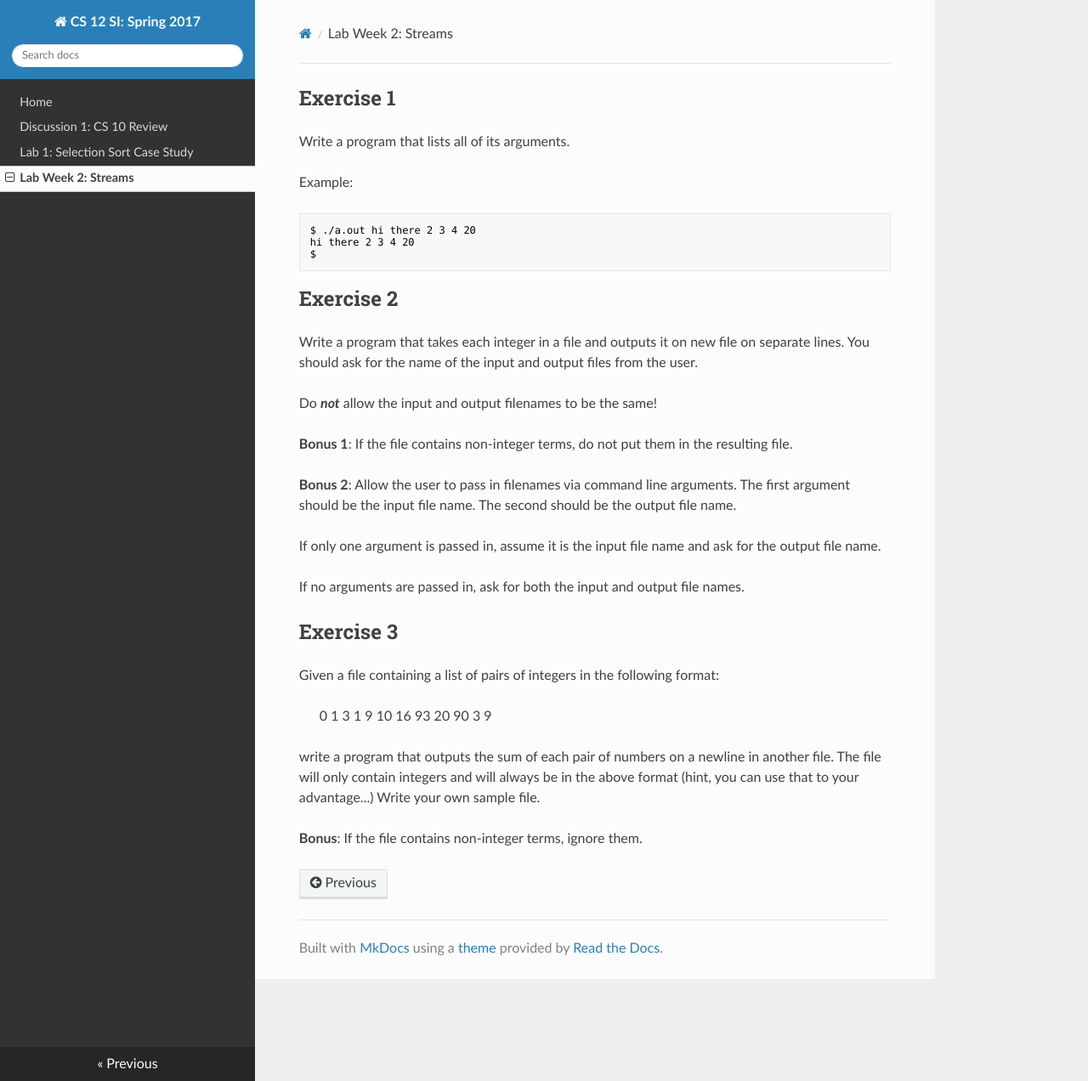
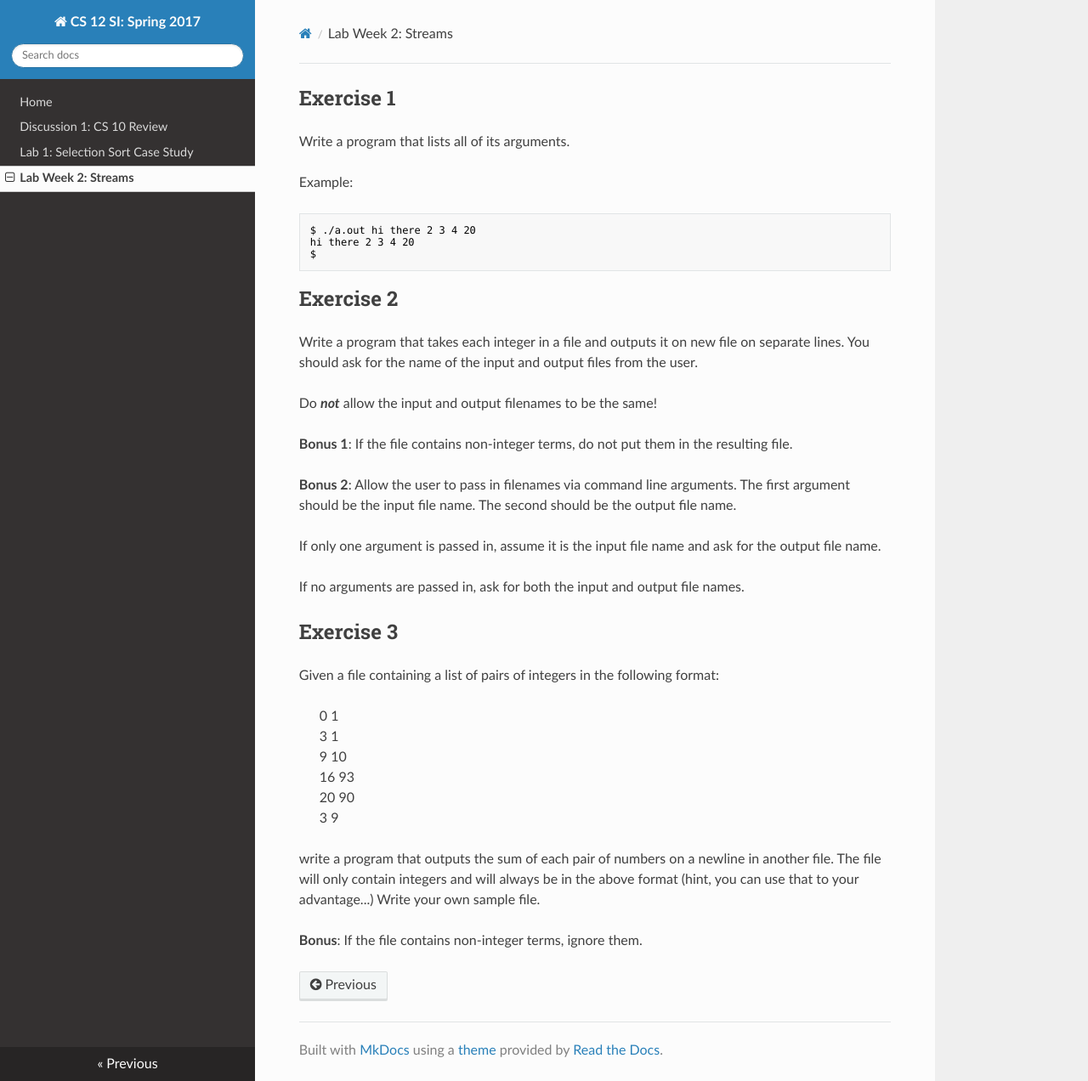
Before and after one commit to cs-si-ucr/cs12, an MkDocs documentation site: the page built from docs/lab02.md, in a window 1280 px wide and 1272 px high. Shown: the whole window at 85% size. Built offline with MkDocs 1.6.1, drawn with Linux system fonts in a browser that asks for light colours; nearby versions of some CDN libraries; old or Windows-style settings are respelled for this version of MkDocs.

Commit message:
more newline stuff :(

```diff
--- a/docs/lab02.md
+++ b/docs/lab02.md
@@ -38,12 +38,12 @@ If no arguments are passed in, ask for both the input and output file names.
 Exercise 3
 ---
 Given a file containing a list of pairs of integers in the following format:
-<br>
-> 0 1
-> 3 1
-> 9 10
-> 16 93
-> 20 90
+
+> 0 1 <br>
+> 3 1 <br>
+> 9 10 <br>
+> 16 93 <br>
+> 20 90 <br>
 > 3 9
 
 write a program that outputs the sum of each pair of numbers on a newline in another file.
```
